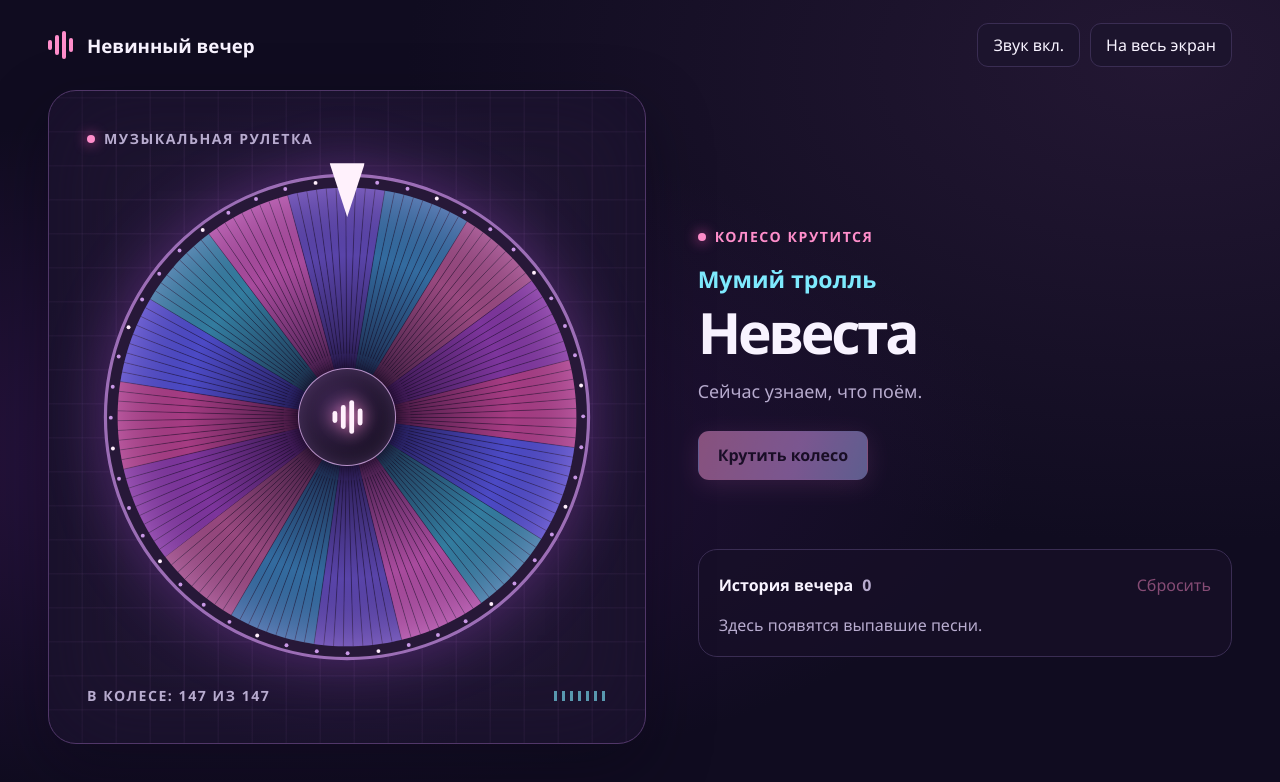
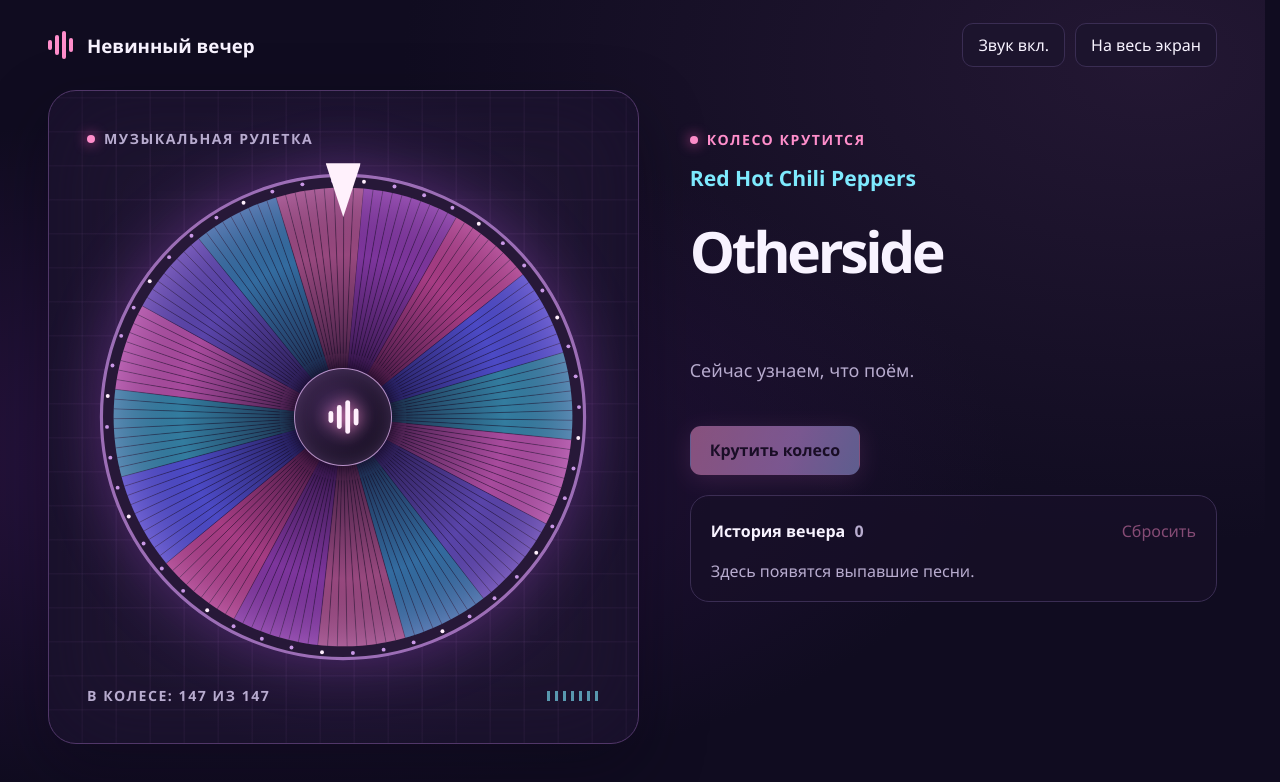
Before and after one commit to etrapezova/nevinny-vecher-wheel, a plain HTML site: page index.html in a window 1280 px wide. Both pictures are taken after a click on the button "Крутить колесо". Drawn offline with Linux system fonts and the light colour scheme.

Commit message:
Stabilize the song card and add a suspenseful final click

```diff
--- a/app.js
+++ b/app.js
@@ -3,6 +3,9 @@
   const rules = globalThis.VecherWheel;
   const catalog = new Map(songs.map((song) => [song.id, song]));
   const $ = (id) => document.getElementById(id);
+  const title = $("title");
+  const titleSlot = title.parentElement;
+  const titleSizes = new Map();
   const canvas = $("wheel");
   const paint = canvas.getContext("2d");
   const celebration = $("confetti");
@@ -24,11 +27,27 @@
     }
   }
 
+  function fitTitle() {
+    const key = title.textContent;
+    if (!titleSizes.has(key)) {
+      title.style.fontSize = "";
+      if (title.offsetHeight > titleSlot.clientHeight) {
+        const baseSize = Number.parseFloat(getComputedStyle(title).fontSize);
+        let size = baseSize;
+        while (title.offsetHeight > titleSlot.clientHeight && size > baseSize * .45) {
+          size *= .86;
+          title.style.fontSize = `${size}px`;
+        }
+      }
+      titleSizes.set(key, title.style.fontSize);
+    }
+    title.style.fontSize = titleSizes.get(key);
+  }
+
   function labelSong(song) {
-    $("artist").hidden = !song;
     $("artist").textContent = song?.artist ?? "";
-    $("title").textContent = song?.title ?? (active.length ? "Что споём?" : "Все песни спеты");
-    document.querySelector(".play").classList.toggle("has-song", Boolean(song));
+    title.textContent = song?.title ?? (active.length ? "Что споём?" : "Все песни спеты");
+    fitTitle();
   }
 
   function render() {
@@ -194,7 +213,7 @@
     $("announcement").textContent = "Колесо крутится";
     const start = angle;
     const target = rules.targetAngle(start, active.indexOf(winner), active.length);
-    const duration = reduced.matches ? 0 : 11000;
+    const motion = rules.spinMotion(start, target, active.length);
     const startTime = performance.now();
     let previousIndex = -1;
     let previousTick = 0;
@@ -212,17 +231,17 @@
       [440, 554, 659].forEach((hz, index) => tone(hz, .28, .075, index * .085));
       confetti();
     }
-    if (!duration) {
+    if (reduced.matches) {
       finish();
       return;
     }
     function frame(now) {
-      const fraction = Math.min(1, (now - startTime) / duration);
-      if (fraction >= 1) {
+      const elapsed = now - startTime;
+      if (elapsed >= motion.duration) {
         finish();
         return;
       }
-      angle = start + (target - start) * (1 - (1 - fraction) ** 3.1);
+      angle = motion.angleAt(elapsed);
       const index = rules.indexAt(angle, active.length);
       if (index !== previousIndex) {
         labelSong(active[index]);
@@ -293,6 +312,10 @@
     $("fullscreen").textContent = document.fullscreenElement ? "Выйти из полного экрана" : "На весь экран";
   });
   new ResizeObserver(resize).observe(canvas);
+  new ResizeObserver(() => {
+    titleSizes.clear();
+    fitTitle();
+  }).observe(titleSlot);
   render();
   if (showing && !showing.sung) {
     const index = active.findIndex((song) => song.id === showing.id);
--- a/index.html
+++ b/index.html
@@ -6,10 +6,10 @@
   <meta name="theme-color" content="#100c20">
   <meta name="description" content="Музыкальное колесо Невинного вечера">
   <title>Колесо · Невинный вечер</title>
-  <link rel="stylesheet" href="style.css">
+  <link rel="stylesheet" href="style.css?v=2">
   <script src="songs.js" defer></script>
-  <script src="wheel.js" defer></script>
-  <script src="app.js" defer></script>
+  <script src="wheel.js?v=2" defer></script>
+  <script src="app.js?v=2" defer></script>
 </head>
 <body>
   <header class="topbar wrap">
@@ -33,8 +33,8 @@
       <section class="deck" aria-label="Управление колесом">
         <div class="play">
           <div class="caption"><span class="marker-dot"></span><span id="status">Розыгрыш</span></div>
-          <p class="artist" id="artist" hidden></p>
-          <h1 id="title">Что споём?</h1>
+          <p class="artist" id="artist"></p>
+          <div class="title-slot"><h1 id="title">Что споём?</h1></div>
           <p class="description" id="description">Крути колесо и узнай, какая песня прозвучит следующей.</p>
           <div class="actions">
             <button id="spin" class="primary" type="button">Крутить колесо</button>
--- a/style.css
+++ b/style.css
@@ -8,6 +8,7 @@
   font-family: "Segoe UI", Arial, sans-serif;
   background: #100c20;
   color: var(--ink);
+  scrollbar-gutter: stable;
 }
 * { box-sizing: border-box; }
 [hidden] { display: none !important; }
@@ -31,7 +32,7 @@ button:focus-visible { outline: 3px solid var(--cyan); outline-offset: 4px; }
 button:disabled { cursor: default; opacity: .48; }
 .quiet, .secondary { border: 1px solid var(--line); background: #1c142d; padding: 10px 15px; }
 .quiet:hover:not(:disabled), .secondary:hover:not(:disabled) { border-color: var(--pink); }
-.layout { display: grid; grid-template-columns: minmax(0, 1.12fr) minmax(0, 1fr); gap: clamp(24px, 4vw, 68px); align-items: center; padding-bottom: 32px; }
+.layout { display: grid; grid-template-columns: minmax(0, 1.12fr) minmax(0, 1fr); gap: clamp(24px, 4vw, 68px); align-items: start; padding-bottom: 32px; }
 .stage {
   min-width: 0;
   position: relative;
@@ -57,14 +58,20 @@ button:disabled { cursor: default; opacity: .48; }
 .hub { position: absolute; inset: 40%; border-radius: 50%; display: grid; place-items: center; border: 1px solid #edbfffba; background: radial-gradient(circle at 40% 40%, #422957, #181023 70%); box-shadow: 0 0 22px #11051d, inset 0 0 18px #d696ff40; }
 .hub .wave { transform: scale(1.2); color: #fff0fc; filter: drop-shadow(0 0 6px var(--pink)); }
 .pointer { position: absolute; top: -2%; left: 50%; transform: translateX(-50%); width: 7.2%; height: 11%; background: #fff1fc; clip-path: polygon(0 0, 100% 0, 50% 100%); }
-.deck { min-width: 0; }
-.play { min-height: 22rem; display: flex; flex-direction: column; align-items: flex-start; justify-content: center; }
+.deck { min-width: 0; padding-top: clamp(22px, 5vh, 58px); }
+.play {
+  --title-size: clamp(2rem, 4.45vw, 4.4rem);
+  display: grid;
+  grid-template-columns: minmax(0, 1fr);
+  align-content: start;
+}
 .caption { color: var(--pink); margin-block: 0 17px; }
 h1, h2, p { margin: 0; }
-h1 { font-size: clamp(2.65rem, 5.8vw, 6.25rem); line-height: .98; font-weight: 850; letter-spacing: -.058em; overflow-wrap: anywhere; text-wrap: balance; }
-.artist { font-size: clamp(1.05rem, 1.8vw, 1.55rem); font-weight: 650; color: var(--cyan); margin-bottom: 10px; }
-.play.has-song h1 { font-size: clamp(2rem, 4.45vw, 4.4rem); }
-.description { color: var(--muted); font-size: clamp(1rem, 1.4vw, 1.2rem); line-height: 1.5; margin-block: 17px 26px; max-width: 34rem; }
+.artist { font-size: clamp(1.05rem, 1.65vw, 1.5rem); line-height: 1.15; min-width: 0; height: 2.3em; font-weight: 650; color: var(--cyan); overflow-wrap: anywhere; margin-bottom: 7px; }
+.title-slot { height: calc(var(--title-size) * 2.18); }
+h1 { font-size: var(--title-size); line-height: 1.04; font-weight: 850; letter-spacing: -.058em; overflow-wrap: anywhere; }
+.description { color: var(--muted); font-size: clamp(1rem, 1.4vw, 1.2rem); line-height: 1.45; height: 2.9em; margin-block: 12px 16px; max-width: 34rem; }
+.play .actions { min-height: 49px; }
 .primary, .secondary { min-height: 49px; padding: 11px 19px; font-weight: 750; }
 .primary { border: 1px solid transparent; color: #1c0d22; background: linear-gradient(110deg, #ff9bd5, #e7a5ff 57%, #adb5ff); box-shadow: 0 5px 24px #f67ad847; }
 .primary:hover:not(:disabled) { filter: brightness(1.12); }
@@ -95,5 +102,6 @@ dialog p { margin-block: 12px 20px; color: var(--muted); }
   .layout { grid-template-columns: 1fr; gap: 18px; }
   .stage { gap: 18px; }
   .disc { width: min(100%, 370px); }
-  .play { min-height: 0; padding-top: 12px; }
+  .deck { padding-top: 12px; }
+  .description { height: 4.35em; }
 }
--- a/wheel.js
+++ b/wheel.js
@@ -32,6 +32,29 @@
     return Math.floor(wrap(-angle) / turn * count);
   }
 
+  function spinMotion(start, target, count) {
+    const approach = count > 1 ? 9550 : 10900;
+    const pause = count > 1 ? 850 : 0;
+    const finalStep = count > 1 ? 500 : 0;
+    const nearStop = count > 1 ? target - turn / count : target;
+    const duration = approach + pause + finalStep;
+
+    return {
+      duration,
+      angleAt(elapsed) {
+        if (elapsed >= duration) return target;
+        if (elapsed < approach) {
+          const fraction = Math.max(0, elapsed) / approach;
+          return start + (nearStop - start) * (1 - (1 - fraction) ** 3.1);
+        }
+        if (elapsed < approach + pause) return nearStop;
+        const fraction = (elapsed - approach - pause) / finalStep;
+        const glide = fraction * fraction * (3 - 2 * fraction);
+        return nearStop + (target - nearStop) * glide;
+      },
+    };
+  }
+
   const storageKey = "nevinny-vecher-wheel-v1";
   const initial = () => ({ draws: [], muted: false });
 
@@ -48,5 +71,5 @@
     }
   }
 
-  globalThis.VecherWheel = { weight, pick, targetAngle, indexAt, wrap, storageKey, restore };
+  globalThis.VecherWheel = { weight, pick, targetAngle, indexAt, spinMotion, wrap, storageKey, restore };
 })();
```
